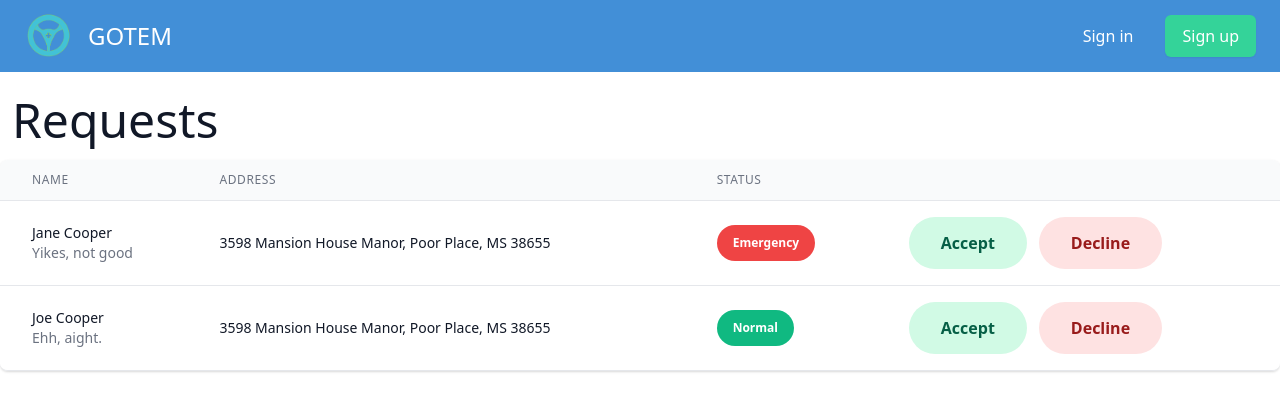
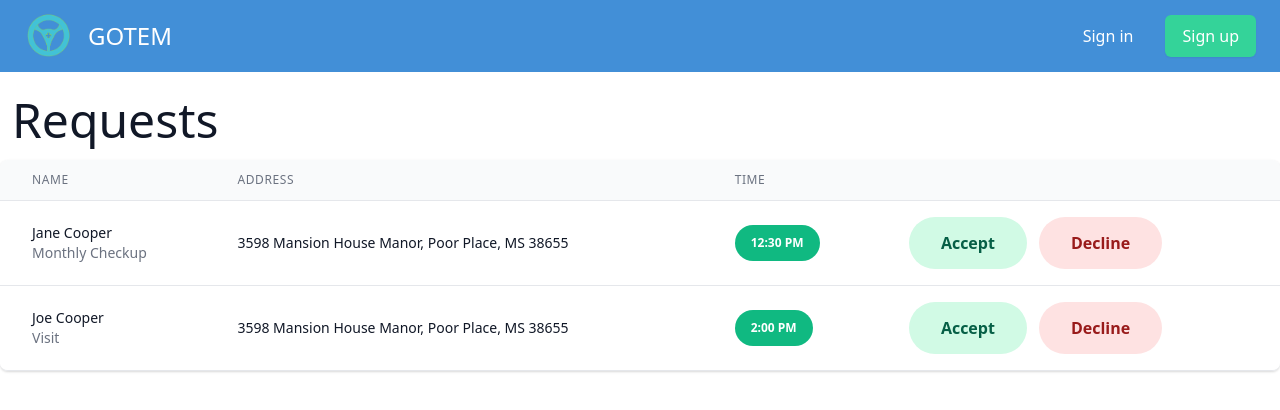
Before and after one commit to soumildatta/gotem, a React (Create React App) app: page /requests in a window 1280 px wide. Shown: the top 410 px of the page. Built offline with nearby package versions, Linux system fonts and the light colour scheme.

Commit message:
changed class to className and switched status to time

```diff
--- a/src/pages/requests/RequestCards.jsx
+++ b/src/pages/requests/RequestCards.jsx
@@ -4,35 +4,35 @@
 const RequestCards = ({ data }) => {
   return (
     <tr>
-      <td class="px-4 py-4 whitespace-nowrap">
-        <div class="flex items-center">
-          <div class="ml-4">
-            <div class="text-sm font-medium text-gray-900">{data.name}</div>
-            <div class="text-sm text-gray-500">{data.info}</div>
+      <td className="px-4 py-4 whitespace-nowrap">
+        <div className="flex items-center">
+          <div className="ml-4">
+            <div className="text-sm font-medium text-gray-900">{data.name}</div>
+            <div className="text-sm text-gray-500">{data.info}</div>
           </div>
         </div>
       </td>
-      <td class="px-6 py-4 whitespace-nowrap">
-        <div class="text-sm text-gray-900">{data.address}</div>
+      <td className="px-6 py-4 whitespace-nowrap">
+        <div className="text-sm text-gray-900">{data.address}</div>
       </td>
-      <td class="px-6 py-4 whitespace-nowrap">
+      <td className="px-6 py-4 whitespace-nowrap">
         {/* these are the same span, prolly better if we make things like this reusable considering we don't know what we'll be building in the future */}
         {/* also, best practice is to break this logic out into a function above and pass data.status as a param returning the correct span */}
-        {data.status === "Emergency" ? (
-          <span class="px-4 py-2 inline-flex text-xs leading-5 font-semibold rounded-full bg-red-500 text-white">
+        {/* {data.status === "Emergency" ? (
+          <span className="px-4 py-2 inline-flex text-xs leading-5 font-semibold rounded-full bg-red-500 text-white">
             {data.status}
           </span>
-        ) : (
-          <span class="px-4 py-2 inline-flex text-xs leading-5 font-semibold rounded-full bg-green-500 text-white">
-            {data.status}
-          </span>
-        )}
+        ) : ( */}
+        <span className="px-4 py-2 inline-flex text-xs leading-5 font-semibold rounded-full bg-green-500 text-white">
+          {data.time}
+        </span>
+        {/* )} */}
       </td>
-      <td class="px-6 py-4 whitespace-nowrap">
-        <button class="px-8 py-4 inline-flex text-s leading-5 font-semibold rounded-full bg-green-100 hover:bg-green-200 text-green-800 mr-3">
+      <td className="px-6 py-4 whitespace-nowrap">
+        <button className="px-8 py-4 inline-flex text-s leading-5 font-semibold rounded-full bg-green-100 hover:bg-green-200 text-green-800 mr-3">
           Accept
         </button>
-        <button class="px-8 py-4 inline-flex text-s leading-5 font-semibold rounded-full bg-red-100 hover:bg-red-200 text-red-800">
+        <button className="px-8 py-4 inline-flex text-s leading-5 font-semibold rounded-full bg-red-100 hover:bg-red-200 text-red-800">
           Decline
         </button>
       </td>
--- a/src/pages/requests/Requests.jsx
+++ b/src/pages/requests/Requests.jsx
@@ -6,53 +6,53 @@
   const requestsData = [
     {
       name: "Jane Cooper",
-      info: "Yikes, not good",
+      info: "Monthly Checkup",
       address: "3598 Mansion House Manor, Poor Place, MS 38655",
-      status: "Emergency",
+      time: "12:30 PM",
     },
     {
       name: "Joe Cooper",
-      info: "Ehh, aight.",
+      info: "Visit",
       address: "3598 Mansion House Manor, Poor Place, MS 38655",
-      status: "Normal",
+      time: "2:00 PM",
     },
   ];
   return (
-    <div class="flex flex-col">
+    <div className="flex flex-col">
       <h2 className="mt-6 text-center text-5xl font-medium ml-3 mb-4 text-gray-900 flex justify-left ">
         Requests
       </h2>
-      <div class="-my-2 overflow-x-auto sm:-mx-6 lg:-mx-8">
-        <div class="py-2 align-middle inline-block min-w-full sm:px-6 lg:px-8">
-          <div class="shadow overflow-hidden border-b border-gray-200 sm:rounded-lg">
-            <table class="min-w-full divide-y divide-gray-200">
-              <thead class="bg-gray-50">
+      <div className="-my-2 overflow-x-auto sm:-mx-6 lg:-mx-8">
+        <div className="py-2 align-middle inline-block min-w-full sm:px-6 lg:px-8">
+          <div className="shadow overflow-hidden border-b border-gray-200 sm:rounded-lg">
+            <table className="min-w-full divide-y divide-gray-200">
+              <thead className="bg-gray-50">
                 <tr>
                   {/* these are the same th, prolly better if we make things like this reusable considering we don't know what we'll be building in the future */}
                   <th
                     scope="col"
-                    class="px-8 py-3 text-left text-xs font-medium text-gray-500 uppercase tracking-wider"
+                    className="px-8 py-3 text-left text-xs font-medium text-gray-500 uppercase tracking-wider"
                   >
                     Name
                   </th>
                   <th
                     scope="col"
-                    class="px-6 py-3 text-left text-xs font-medium text-gray-500 uppercase tracking-wider"
+                    className="px-6 py-3 text-left text-xs font-medium text-gray-500 uppercase tracking-wider"
                   >
                     Address
                   </th>
                   <th
                     scope="col"
-                    class="px-6 py-3 text-left text-xs font-medium text-gray-500 uppercase tracking-wider"
+                    className="px-6 py-3 text-left text-xs font-medium text-gray-500 uppercase tracking-wider"
                   >
-                    Status
+                    Time
                   </th>
-                  <th scope="col" class="relative px-6 py-3">
-                    <span class="sr-only">Options</span>
+                  <th scope="col" className="relative px-6 py-3">
+                    <span className="sr-only">Options</span>
                   </th>
                 </tr>
               </thead>
-              <tbody class="bg-white divide-y divide-gray-200">
+              <tbody className="bg-white divide-y divide-gray-200">
                 {requestsData.map((data) => (
                   <RequestCards data={data} />
                 ))}
```
